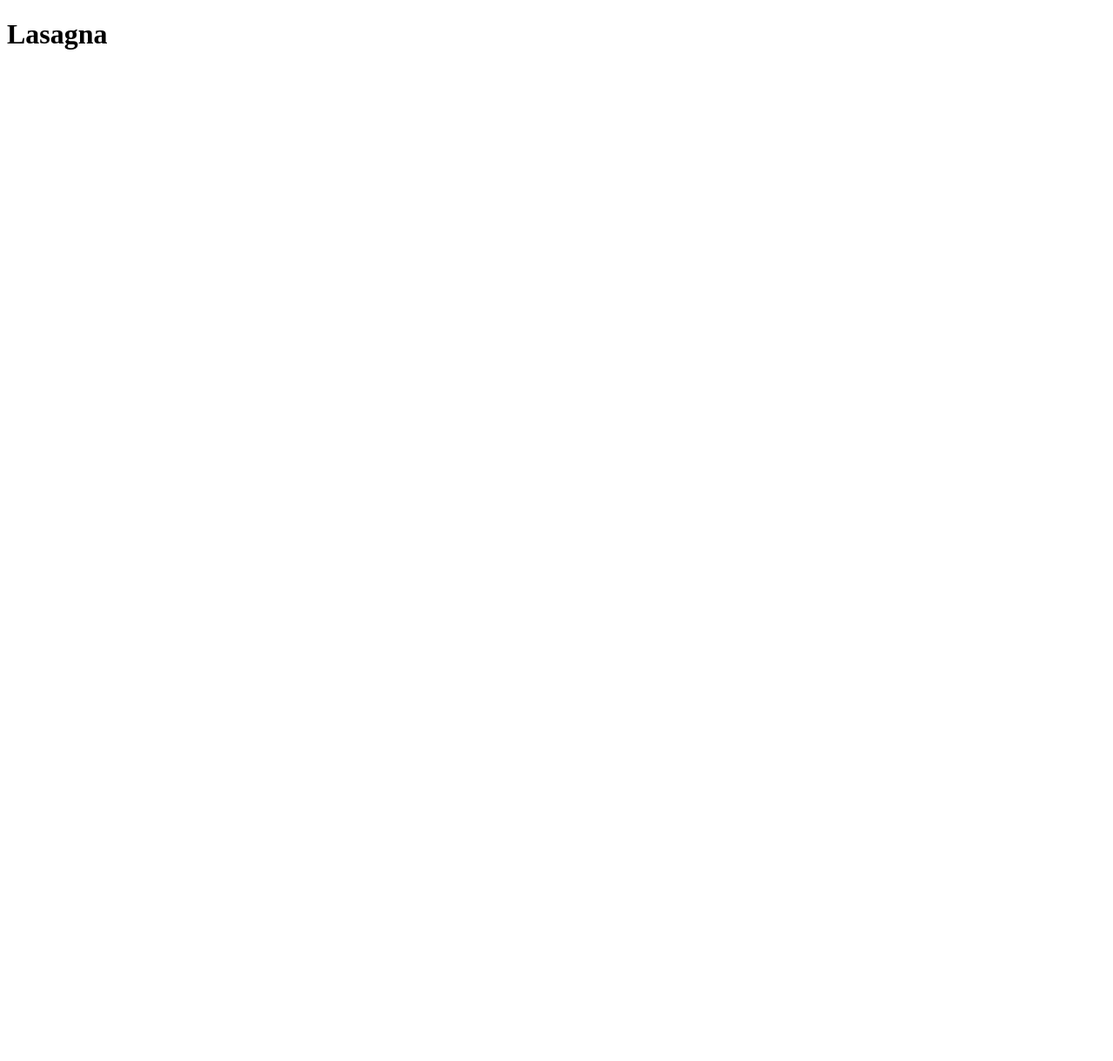
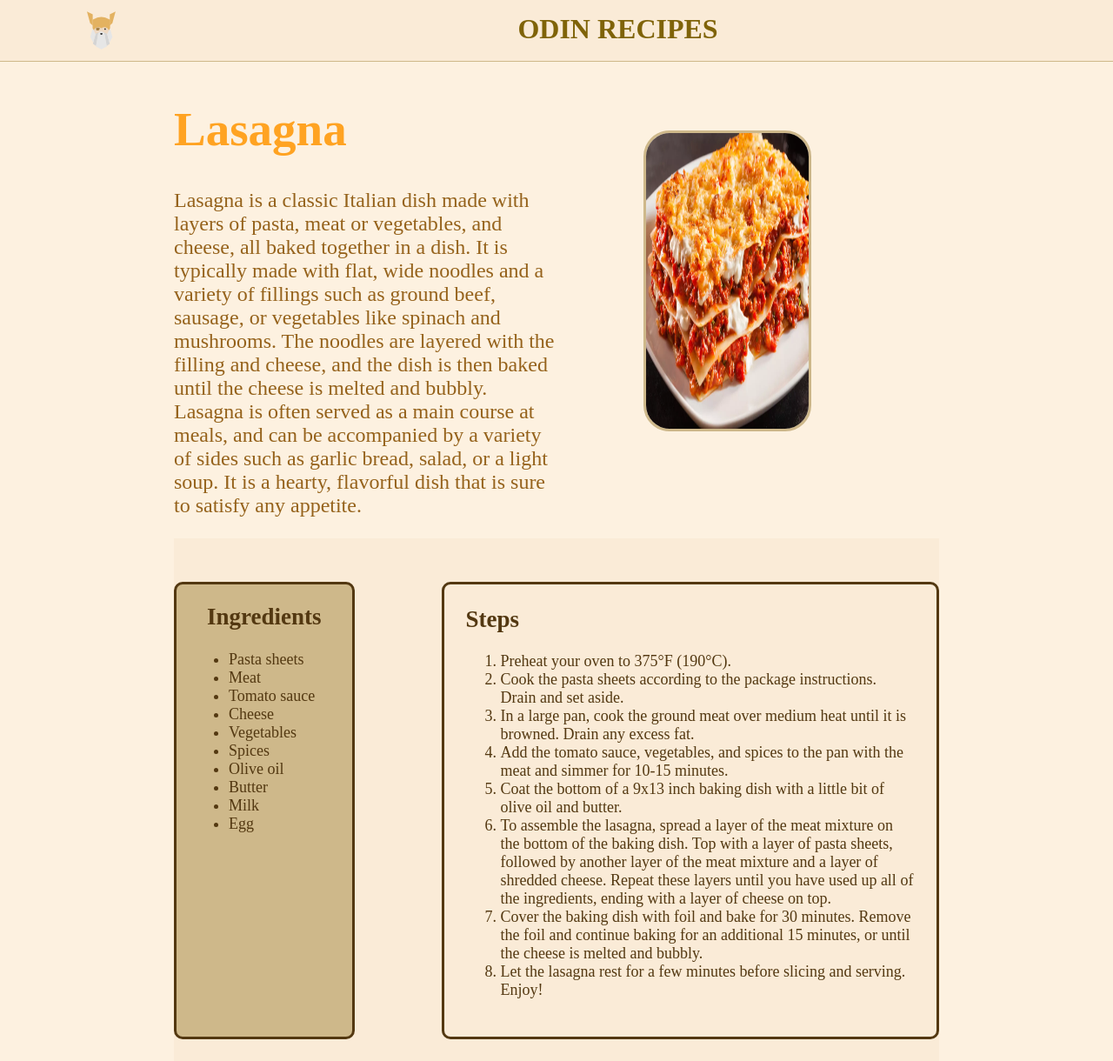
Before and after one commit to duarteeuler/odin-recipes, a plain HTML site: page recipes/lasagna.html in a window 1280 px wide. Shown: the whole page at 87% size. Before the commit the page ends 800 px from the top, so only its background shows below. Drawn offline with Linux system fonts and the light colour scheme; a web font is replaced by a local one.

Commit message:
add lasagna.html

```diff
--- a/recipes/lasagna.html
+++ b/recipes/lasagna.html
@@ -4,9 +4,59 @@
     <meta charset="UTF-8">
     <meta http-equiv="X-UA-Compatible" content="IE=edge">
     <meta name="viewport" content="width=device-width, initial-scale=1.0">
-    <title>Document</title>
+    <link rel="stylesheet" href="styles.css">
+    <link rel="preconnect" href="https://fonts.googleapis.com"><link rel="preconnect" href="https://fonts.gstatic.com" crossorigin><link href="https://fonts.googleapis.com/css2?family=Skranji:wght@400;700&family=Varela+Round&display=swap" rel="stylesheet">
+
+    <title>Lasagna</title>
 </head>
 <body>
-    <h1>Lasagna</h1>
+    <div class="header">
+        <div class="logo">
+            <img src="images/icon-odin.svg">
+        </div>
+
+        <div class="logo-name">
+            <h1>ODIN RECIPES</h1>
+        </div>
+    </div>
+    <div class="main">
+        <div class="main-text">
+            <h1>Lasagna</h1>
+            <p>Lasagna is a classic Italian dish made with layers of pasta, meat or vegetables, and cheese, all baked together in a dish. It is typically made with flat, wide noodles and a variety of fillings such as ground beef, sausage, or vegetables like spinach and mushrooms. The noodles are layered with the filling and cheese, and the dish is then baked until the cheese is melted and bubbly. Lasagna is often served as a main course at meals, and can be accompanied by a variety of sides such as garlic bread, salad, or a light soup. It is a hearty, flavorful dish that is sure to satisfy any appetite.</p>
+        </div>
+        <div class="main-img">
+            <img src="images/lasagna-img.webp" alt="lasagna">
+        </div>
+    </div>
+    <div class="receipt-info">
+        <div class="receipt-info-ingredients">
+            <h2>Ingredients</h2>
+            <ul>
+                <li>Pasta sheets</li>
+                <li>Meat</li>
+                <li>Tomato sauce</li>
+                <li>Cheese</li>
+                <li>Vegetables</li>
+                <li>Spices</li>
+                <li>Olive oil</li>
+                <li>Butter</li>
+                <li>Milk</li>
+                <li>Egg</li>
+            </ul>
+        </div>
+        <div class="receipt-info-steps">
+            <h2>Steps</h2>
+            <ol>
+                <li>Preheat your oven to 375°F (190°C).</li>
+                <li>Cook the pasta sheets according to the package instructions. Drain and set aside.</li>
+                <li>In a large pan, cook the ground meat over medium heat until it is browned. Drain any excess fat.</li>
+                <li>Add the tomato sauce, vegetables, and spices to the pan with the meat and simmer for 10-15 minutes.</li>
+                <li>Coat the bottom of a 9x13 inch baking dish with a little bit of olive oil and butter.</li>
+                <li>To assemble the lasagna, spread a layer of the meat mixture on the bottom of the baking dish. Top with a layer of pasta sheets, followed by another layer of the meat mixture and a layer of shredded cheese. Repeat these layers until you have used up all of the ingredients, ending with a layer of cheese on top.</li>
+                <li>Cover the baking dish with foil and bake for 30 minutes. Remove the foil and continue baking for an additional 15 minutes, or until the cheese is melted and bubbly.</li>
+                <li>Let the lasagna rest for a few minutes before slicing and serving. Enjoy!</li>
+            </ol>
+        </div>
+    </div>
 </body>
 </html>
```
